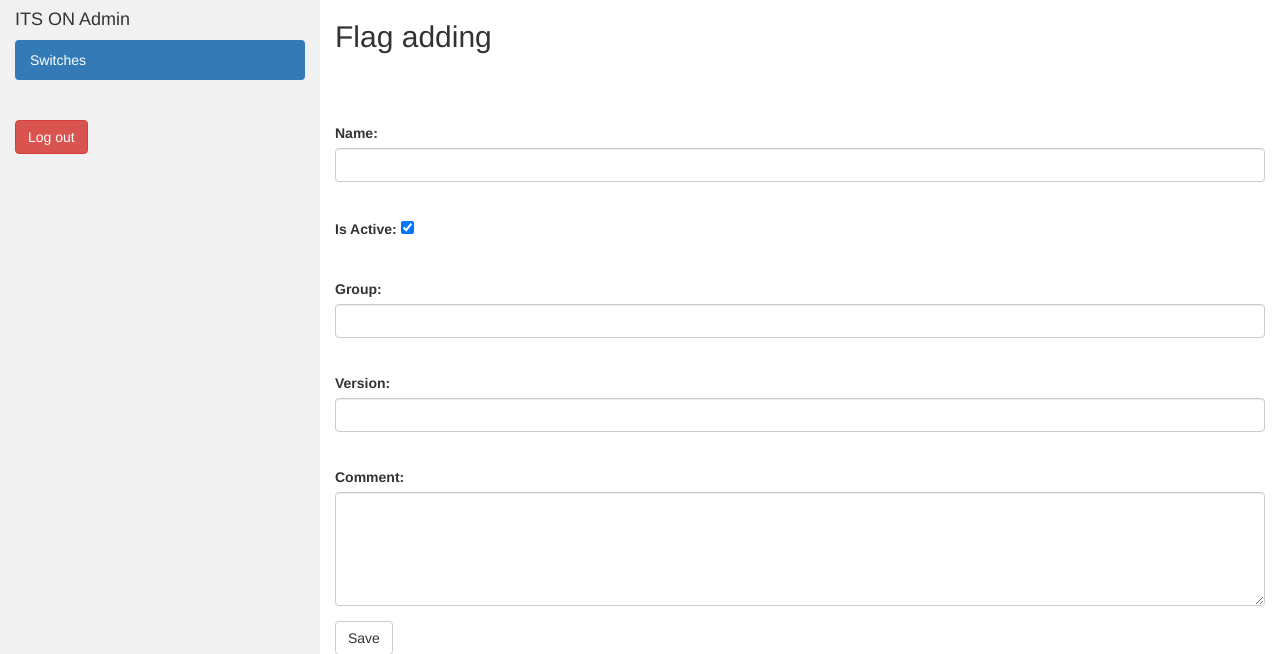
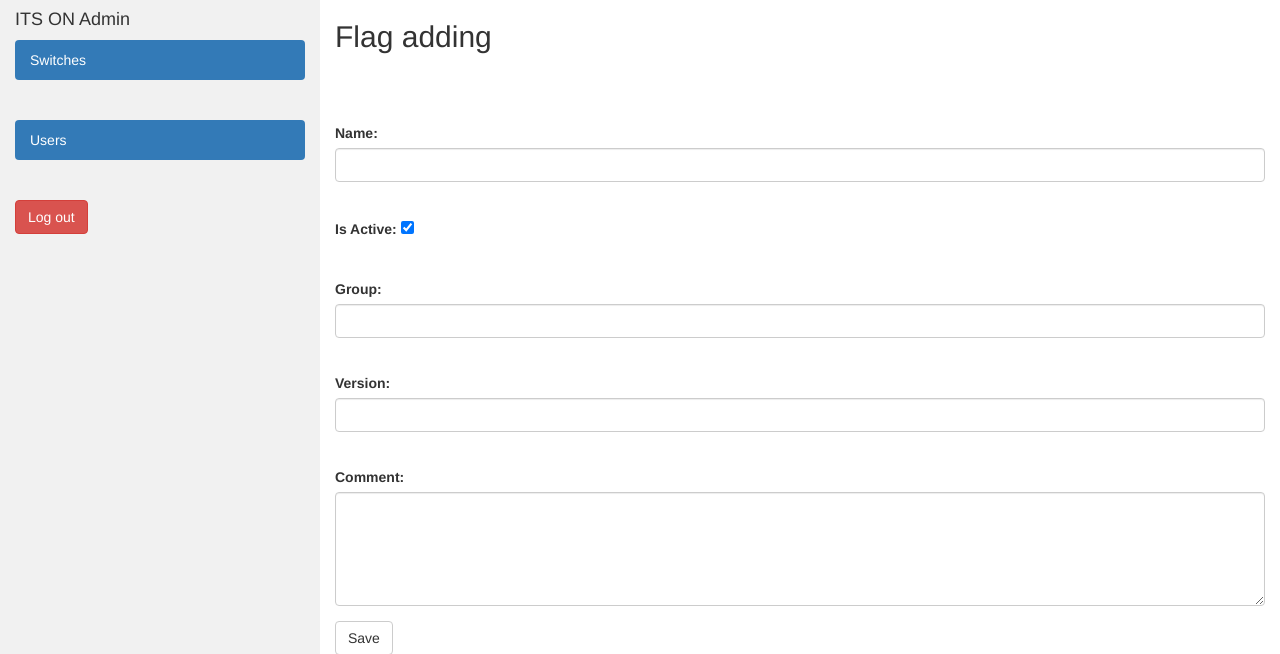
Before and after one commit to best-doctor/its_on, a Python web app: template its_on/templates/switches/add.html in a window 1280 px wide. Shown: the top 654 px of the page. Run offline with Jinja, Linux system fonts and the light colour scheme; the template is opened without the code that fills it, so the values that code supplies are empty; some libraries are stand-ins or nearby versions.

Commit message:
INT-390: Add select2 for user switches managing admin

```diff
--- a/its_on/templates/base.html
+++ b/its_on/templates/base.html
@@ -8,6 +8,8 @@
   <script src="https://ajax.googleapis.com/ajax/libs/jquery/3.4.1/jquery.min.js"></script>
   <script src="https://maxcdn.bootstrapcdn.com/bootstrap/3.4.0/js/bootstrap.min.js"></script>
   <link rel="stylesheet" href="{{ static('css/style.css') }}">
+  <link href="https://cdnjs.cloudflare.com/ajax/libs/select2/4.0.10/css/select2.min.css" rel="stylesheet" />
+  <script src="https://cdnjs.cloudflare.com/ajax/libs/select2/4.0.10/js/select2.min.js"></script>
 </head>
 <body>
   <div class="container-fluid">
@@ -17,13 +19,14 @@
         <ul class="nav nav-pills nav-stacked">
           <li class="active"><a href="/zbs/switches">Switches</a></li>
           <br><br>
+          <li class="active"><a href="/zbs/users">Users</a></li>
+          <br><br>
           <form action="/zbs/logout">
             <button type="submit" class="btn btn-danger">Log out</button>
           </form>
         </ul><br>
       </div>
       {% block content %}{% endblock %}
-
     </div>
   </div>
 </body>
```
